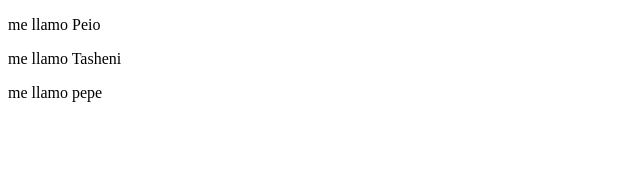
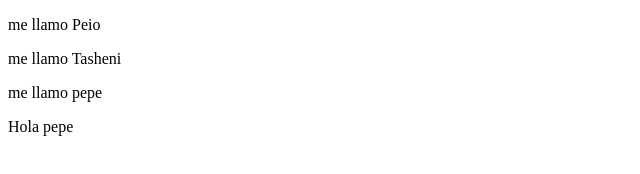
Before and after one commit to MarkelEtx/Proyecto_Modulo1, a plain HTML site: page index.html in a window 1280 px wide. Shown: the full height of the page, 0-640 px from the left. Drawn offline with Linux system fonts and the light colour scheme.

Commit message:
Index-hola pepe

```diff
--- a/index.html
+++ b/index.html
@@ -1,6 +1,5 @@
 <!DOCTYPE html>
 <html lang="en">
-
 	<head>
 		<meta charset="UTF-8" />
 		<meta name="viewport" content="width=device-width, initial-scale=1.0" />
@@ -11,6 +10,6 @@
 		<p>me llamo Peio</p>
 		<p>me llamo Tasheni</p>
 		<p>me llamo pepe</p>
+		<p>Hola pepe</p>
 	</body>
-
 </html>
```
Lines whose indentation alone changed are shown as unchanged.
